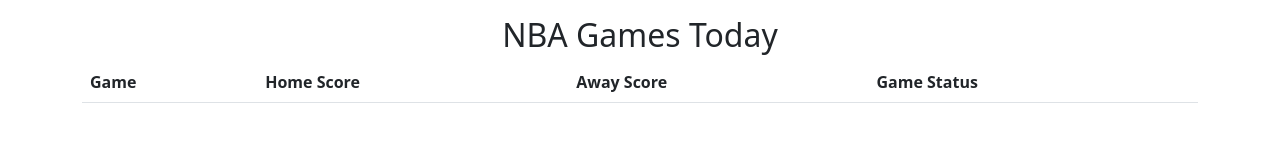
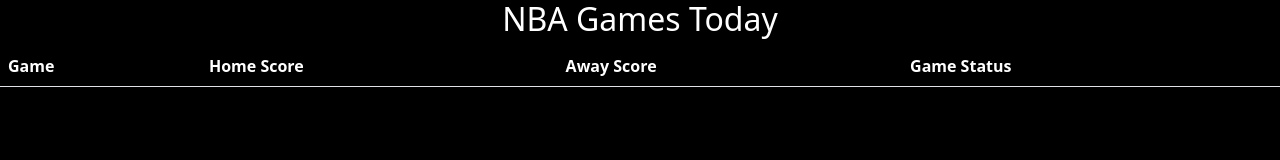
Before and after one commit to krating20/nba-score-extension, a browser extension: page index.html in a window 1280 px wide. Drawn offline with nearby package versions, Linux system fonts and the light colour scheme; no server answers.

Commit message:
css styling update

```diff
--- a/index.html
+++ b/index.html
@@ -10,7 +10,7 @@
     <link rel="stylesheet" type="text/css" href="styles.css">
   </head>
   <body>
-    <div class="container mt-3">
+    <div class="container1">
       <h2 class="text-center">NBA Games Today</h2>
 
       <table id="scoresTable" class="table">
--- a/styles.css
+++ b/styles.css
@@ -1,7 +1,11 @@
 /* Add styles for the scores container */
+.container1{
+    max-height: 10%;
+    overflow-y: auto;
+}
 .scores-container {
-    width: 400px; /* Adjust as needed */
-    height: auto; /* Allow the container to expand vertically */
+
+    width: auto; /* Adjust as needed */
     overflow-y: auto; /* Add vertical scroll if content exceeds container height */
     border: 1px solid #ccc; /* Add border */
     padding: 10px; /* Add padding */
@@ -11,3 +15,14 @@
   .score {
     margin-bottom: 10px; /* Add some spacing between scores */
   }
+  body {
+    background-color: black;
+
+
+}
+body,
+table,
+th,
+td {
+    color: white;
+}
```
